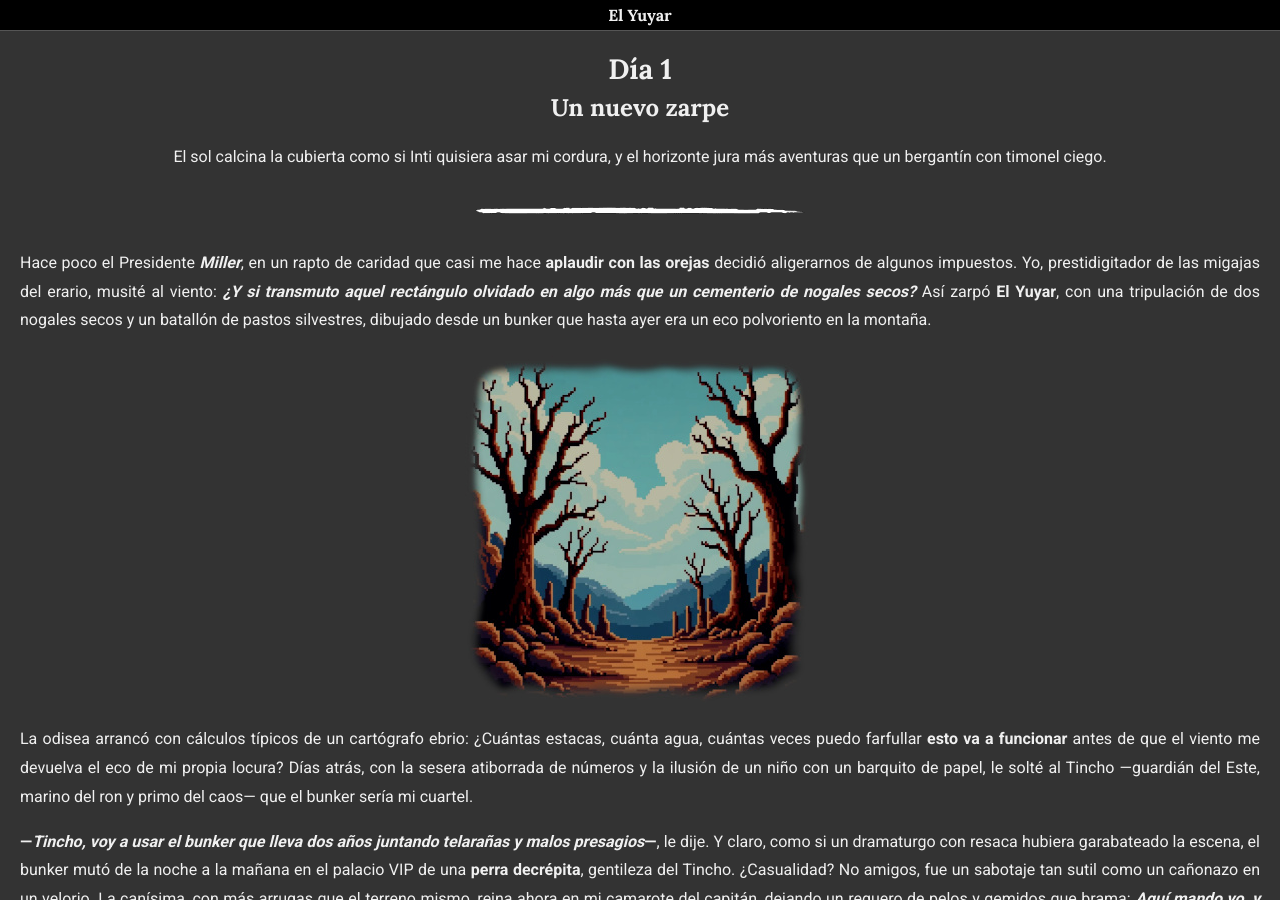
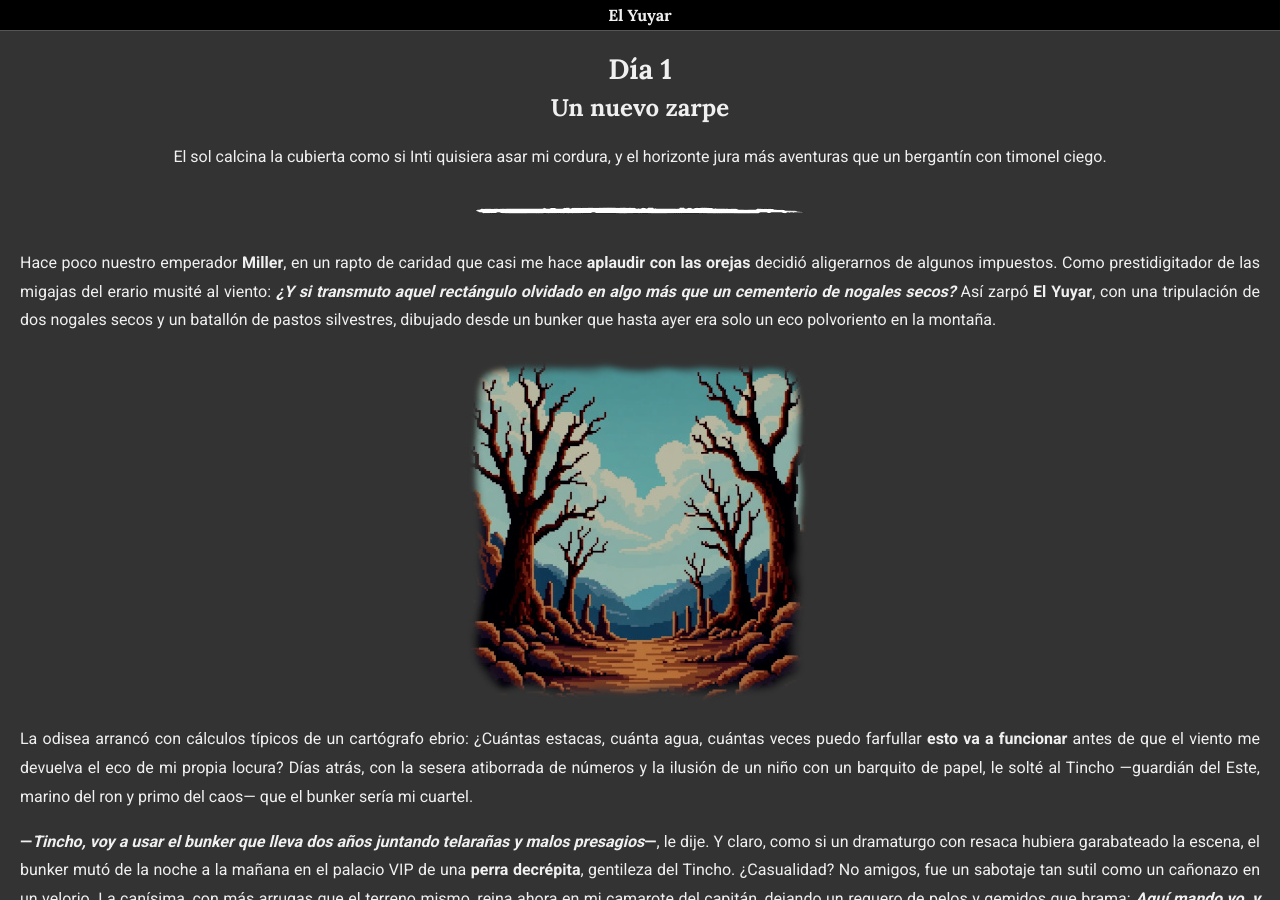
Before and after one commit to mesquele/paqocuaternion.github.io, a Jekyll site: the page built from _posts/2025-02-21-Día-1-Un-nuevo-zarpe.md, in a window 1280 px wide and 900 px high. Built offline with Jekyll 4.4.1, drawn with Linux system fonts in a browser that asks for light colours.

Commit message:
Portada sin Kiosco

```diff
--- a/_posts/2025-02-21-Día-1-Un-nuevo-zarpe.md
+++ b/_posts/2025-02-21-Día-1-Un-nuevo-zarpe.md
@@ -9,7 +9,7 @@
 
 <img src="/assets/images/separador.png" alt="Separador" style="display: block; margin: 20px auto;">
 
-Hace poco el Presidente **_Miller_**, en un rapto de caridad que casi me hace **aplaudir con las orejas** decidió aligerarnos de algunos impuestos. Yo, prestidigitador de las migajas del erario, musité al viento: **_¿Y si transmuto aquel rectángulo olvidado en algo más que un cementerio de nogales secos?_** Así zarpó **El Yuyar**, con una tripulación de dos nogales secos y un batallón de pastos silvestres, dibujado desde un bunker que hasta ayer era un eco polvoriento en la montaña.
+Hace poco nuestro emperador **Miller**, en un rapto de caridad que casi me hace **aplaudir con las orejas** decidió aligerarnos de algunos impuestos. Como prestidigitador de las migajas del erario musité al viento: **_¿Y si transmuto aquel rectángulo olvidado en algo más que un cementerio de nogales secos?_** Así zarpó **El Yuyar**, con una tripulación de dos nogales secos y un batallón de pastos silvestres, dibujado desde un bunker que hasta ayer era solo un eco polvoriento en la montaña.
 
 <img src="/assets/images/nogales.jpg" alt="Nogales Secos" style="display: block; margin: 20px auto;">
 
--- a/index.html
+++ b/index.html
@@ -9,7 +9,7 @@
     <img src="/assets/images/timon.png" alt="Timón" class="timon">
     <div class="buttons">
       <a href="/bitacora" class="button">Bitácora</a>
-      <span class="button disabled" data-hover="En Obras">Kiosco</span>
+      <!-- <span class="button disabled" data-hover="En Obras">Kiosco</span> -->
     </div>
   </div>
 </div>
```
Also changed, not shown: assets/images/fondo.jpg, assets/images/limpieza.png.
